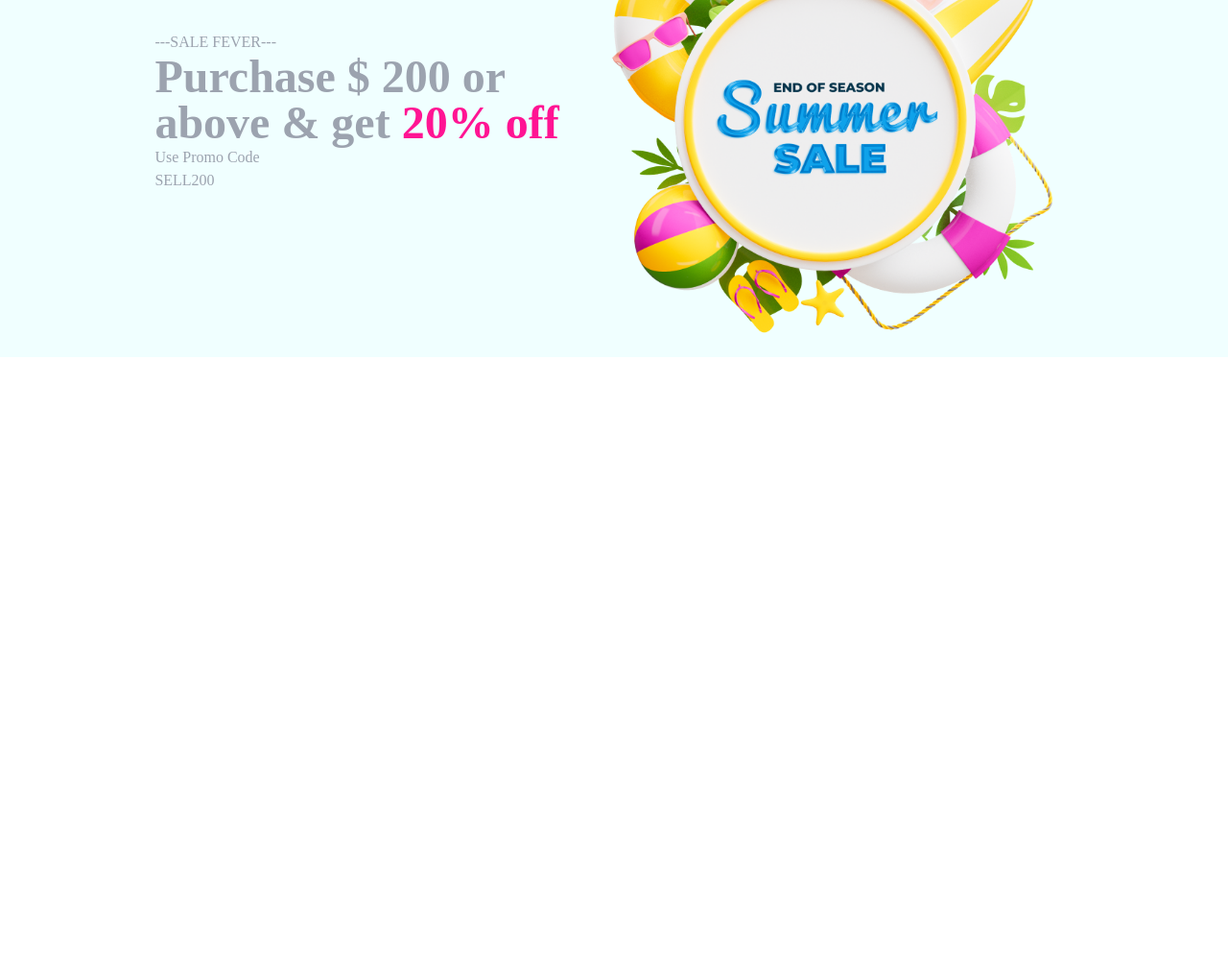
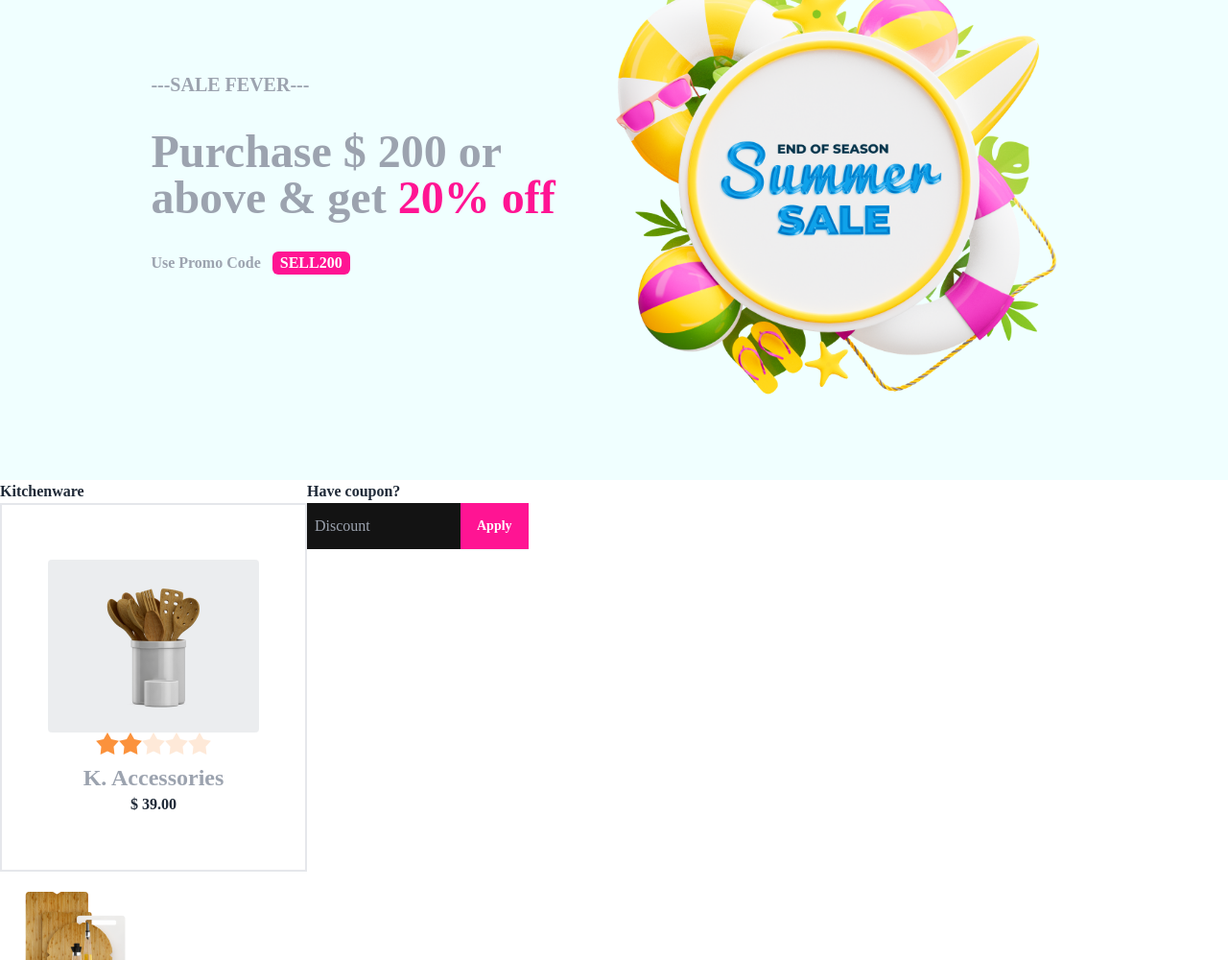
Before and after one commit to asif100a/Project-Summer-Sale, a plain HTML site: page index.html in a window 1280 px wide. Shown: the part 140-1140 px from the top of the page at 96% size. Before the commit the page ends 800 px from the top, so only its background shows below. Drawn offline with nearby package versions, Linux system fonts and the light colour scheme.

Commit message:
Kitchenware- 1 cart added

```diff
--- a/index.html
+++ b/index.html
@@ -14,20 +14,20 @@
     <link rel="stylesheet" href="summer.css">
 </head>
 
-<body>
+<body class="font-bold">
     <!-- ====================================== Header Section Started ================================== -->
-    <header class="">
-        <nav class="flex justify-center items-center gap-6">
+    <header class="py-16">
+        <nav class="flex justify-center items-center gap-8">
             <div class="text-gray-400">
-                <p>---SALE FEVER---</p>
-                <h1 class="text-5xl font-bold">
+                <p class="text-xl">---SALE FEVER---</p>
+                <h1 class="text-5xl mt-8 mb-8">
                     Purchase $ 200 or <br>
                     above & get <span class="text-[#ff1493]">20% off</span>
                 </h1>
-                <ul>
-                    <li>Use Promo Code</li>
-                    <button>SELL200</button>
-                </ul>
+                <div class="flex items-center gap-3">
+                    <p>Use Promo Code</p>
+                    <p class="bg-[#ff1493] text-white px-2 rounded-md">SELL200</p>
+                </div>
             </div>
 
             <!-- summer sale Image -->
@@ -38,8 +38,100 @@
     </header>
     <!-- ====================================== Header Section Ended ================================== -->
     <!-- ====================================== Main Section Started ================================== -->
-    <main>
+    <main class="flex">
+        <div>
+            <!-- ---- Kitchenware ----- -->
+            <div>
+                <h1>Kitchenware</h1>
 
+                <div class="bg-white w-80 h-96 border-2 flex justify-center items-center">
+                    <ul class="text-center">
+                        <li class="bg-[#9CA3AF33] w-[220px] h-[180px] flex justify-center items-center"><img src="Images/Kitchenware/spon.png"
+                                alt="Kitchenware" srcset=""></li>
+
+                        <li class="rating">
+                                <input type="radio" name="rating-2" class="mask mask-star-2 bg-orange-400" />
+                                <input type="radio" name="rating-2" class="mask mask-star-2 bg-orange-400" checked />
+                                <input type="radio" name="rating-2" class="mask mask-star-2 bg-orange-400" />
+                                <input type="radio" name="rating-2" class="mask mask-star-2 bg-orange-400" />
+                                <input type="radio" name="rating-2" class="mask mask-star-2 bg-orange-400" />
+                        </li>
+
+                        <li class="text-2xl text-gray-400">K. Accessories</li>
+                        <li>$ 39.00</li>
+                    </ul>
+                </div>
+
+                <ul>
+
+                    <li>
+                        <img src="Images/Kitchenware/chopping-boat.png" alt="chopping-boat" srcset="">
+                    </li>
+
+                    <li>
+                        <img src="Images/Kitchenware/presurekukar.png" alt="presurekukar" srcset="">
+                    </li>
+                </ul>
+            </div>
+
+            <!-- ---- Sportswear ---- -->
+            <div>
+                <h1>Sportswear</h1>
+
+                <ul>
+                    <li>
+                        <img src="Images/Sportswear/cap.png" alt="cap">
+                    </li>
+
+                    <li>
+                        <img src="Images/Sportswear/jersey.png" alt="jersey">
+                    </li>
+
+                    <li>
+                        <img src="Images/Sportswear/shoes.png" alt="shoes">
+                    </li>
+
+                </ul>
+            </div>
+
+            <!-- ----- Furniture ------ -->
+            <div>
+                <h1>Furniture</h1>
+
+                <ul>
+                    <li>
+                        <img src="Images/Furniture/singel-sofa.png" alt="singel-sofa">
+                    </li>
+
+                    <li>
+                        <img src="Images/Furniture/chair.png" alt="chair">
+                    </li>
+
+                    <li>
+                        <img src="Images/Furniture/sofa.png" alt="sofa">
+                    </li>
+
+                </ul>
+            </div>
+        </div>
+
+        <!-- ----------------- Counting Section [Part-2] ------------------- -->
+        <div>
+            <!-- Coupon Cart -->
+            <div class="bg">
+                <h3>Have coupon?</h3>
+
+                <div class="flex rounded-md">
+                    <input type="text" placeholder="Discount" class="py-3 px-2 bg-[#131313] font-normal w-40" />
+                    <button class="btn text-white bg-[#ff1493] rounded-none border-1 border-[#ff1493]">Apply</button>
+                </div>
+            </div>
+
+            <!-- Price counter Cart -->
+            <div>
+
+            </div>
+        </div>
     </main>
     <!-- ====================================== Main Section Ended ================================== -->
     <!-- ====================================== Footer Section Started ================================== -->
--- a/summer.css
+++ b/summer.css
@@ -6,3 +6,13 @@ body{
 header{
     background-color: #f0ffff;
 }
+
+main > div > div > ul{
+
+    gap: 24px;
+}
+
+
+ul > li {
+    border-radius: 4px;
+}
```
